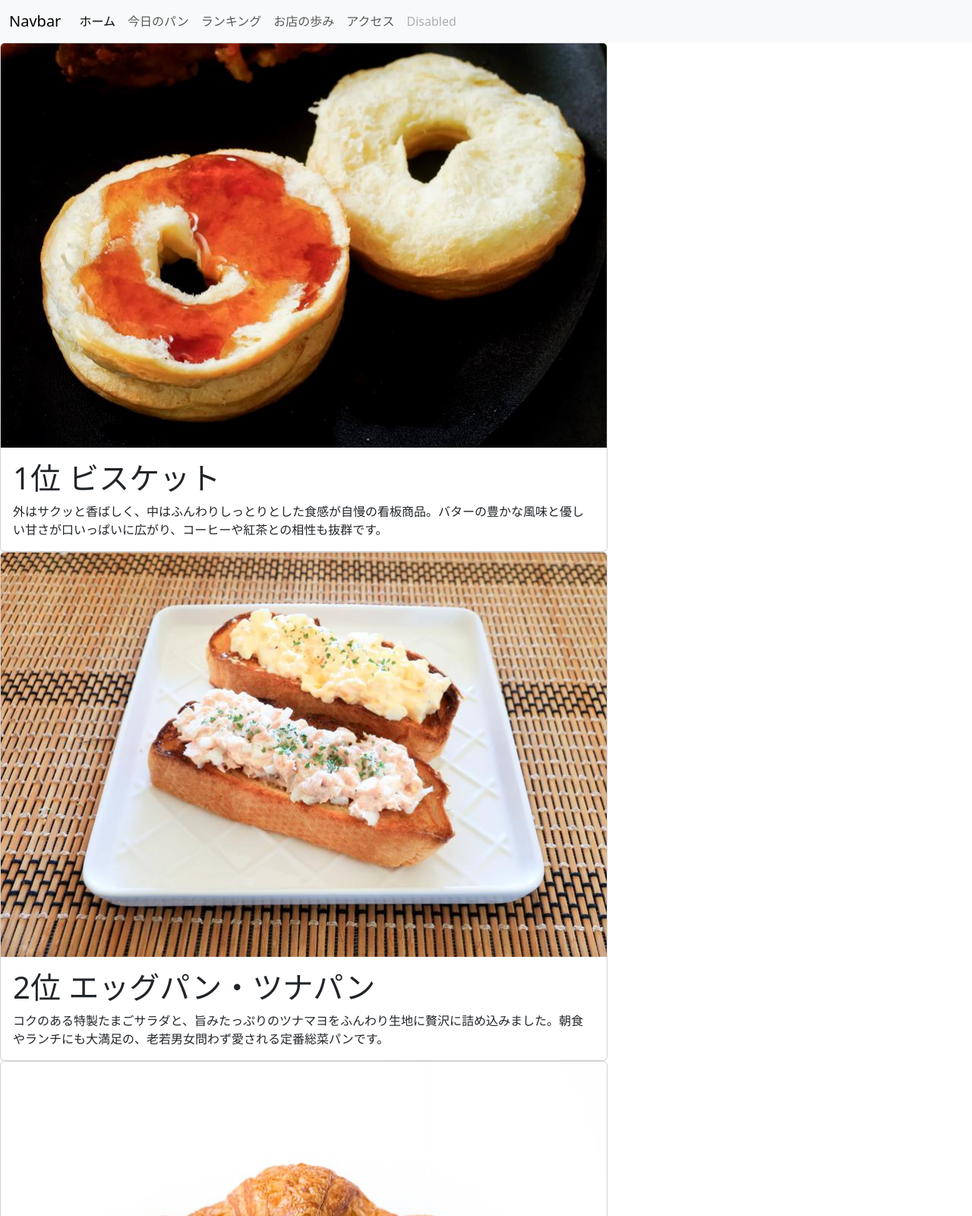
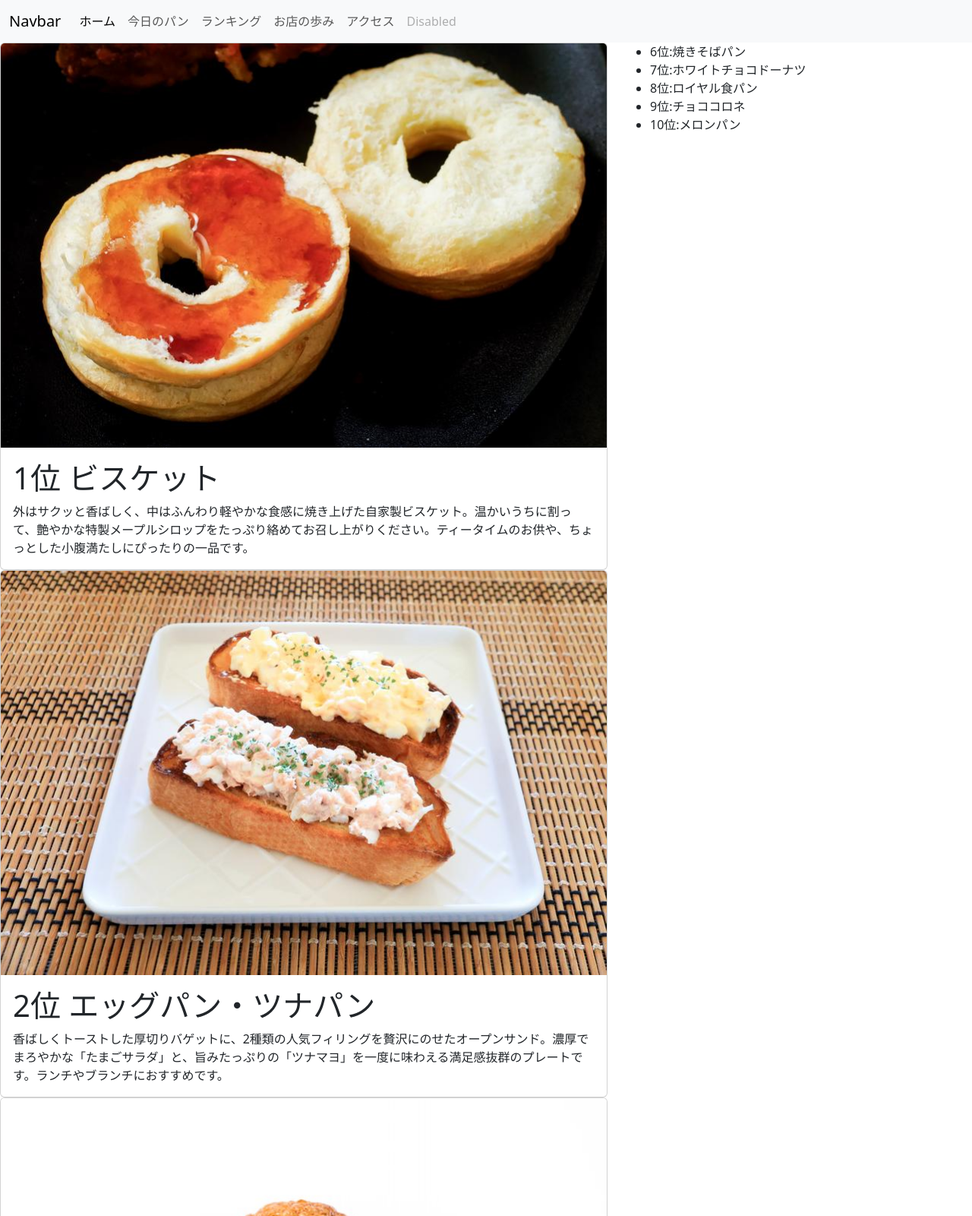
Before and after one commit to kendousys25-wq/team-bread, a plain HTML site: page ranking.html in a window 1280 px wide. Shown: the top 1600 px of the page at 76% size. Drawn offline with nearby package versions, Linux system fonts and the light colour scheme.

Commit message:
pタグの文言変更、6位から10位追加。

```diff
--- a/ranking.html
+++ b/ranking.html
@@ -40,11 +40,13 @@
         </nav>
     </div>
     <main>
+        <div class="row">
+            <div class="col">
                 <div class="card" style="width: 50rem;">
                     <img src="image/Biscuit.jpg" class="card-img-top" alt="">
                     <div class="card-body">
                         <h1 class="card-text">1位 ビスケット</h1>
-                <p class="card-text">外はサクッと香ばしく、中はふんわりしっとりとした食感が自慢の看板商品。バターの豊かな風味と優しい甘さが口いっぱいに広がり、コーヒーや紅茶との相性も抜群です。</p>
+                        <p class="card-text">外はサクッと香ばしく、中はふんわり軽やかな食感に焼き上げた自家製ビスケット。温かいうちに割って、艶やかな特製メープルシロップをたっぷり絡めてお召し上がりください。ティータイムのお供や、ちょっとした小腹満たしにぴったりの一品です。</p>
                     </div>
                 </div>
 
@@ -52,7 +54,7 @@
                     <img src="image/eggtsuna.jpg" class="card-img-top" alt="">
                     <div class="card-body">
                         <h1 class="card-text">2位 エッグパン・ツナパン</h1>
-                <p class="card-text">コクのある特製たまごサラダと、旨みたっぷりのツナマヨをふんわり生地に贅沢に詰め込みました。朝食やランチにも大満足の、老若男女問わず愛される定番総菜パンです。</p>
+                        <p class="card-text">香ばしくトーストした厚切りバゲットに、2種類の人気フィリングを贅沢にのせたオープンサンド。濃厚でまろやかな「たまごサラダ」と、旨みたっぷりの「ツナマヨ」を一度に味わえる満足感抜群のプレートです。ランチやブランチにおすすめです。</p>
                     </div>
                 </div>
 
@@ -60,7 +62,7 @@
                     <img src="image/croissant.jpg" class="card-img-top" alt="">
                     <div class="card-body">
                         <h1 class="card-text">3位 クロワッサン</h1>
-                <p class="card-text">発酵バターを何層にも丁寧に折り込み、高温で一気に焼き上げました。パリッと軽やかな食感と、噛むほどに広がる芳醇なバターの香りをお楽しみいただける一品です。</p>
+                        <p class="card-text">幾重にも重なった繊細な層と、黄金色の焼き目が美しい自慢のクロワッサン。ひと口頬張れば、サクサクと心地よい音とともに豊かなバターの香りが口いっぱいに広がります。朝のコーヒーと合わせて、至福のひとときをお楽しみください。</p>
                     </div>
                 </div>
 
@@ -68,7 +70,7 @@
                     <img src="image/Hotsand.jpg" class="card-img-top" alt="">
                     <div class="card-body">
                         <h1 class="card-text">4位 ホットサンド</h1>
-                <p class="card-text">香ばしくトーストした食パンに、とろーりチーズとジューシーな具材をたっぷりサンドしました。焼きたてのカリッとした歯ざわりと、あつあつの具材が食欲をそそります。</p>
+                        <p class="card-text">こんがり美しい焼き目をつけたサクサクのトーストに、みずみずしいトマトとシャキシャキのレタスをサンドしました。温かいパンの香ばしさと新鮮野菜の爽やかな味わいが絶妙にマッチする、軽やかでありながら食べ応えのある一品です。焼きたてのカリッとした歯ざわりと、あつあつの具材が食欲をそそります。</p>
                     </div>
                 </div>
 
@@ -76,7 +78,21 @@
                     <img src="image/france.jpg" class="card-img-top" alt="">
                     <div class="card-body">
                         <h1 class="card-text">5位 フランスパン</h1>
-                <p class="card-text">厳選した小麦の香りと甘みを最大限に引き出した本格派。パリッと香ばしいクラスト（皮）と、もっちりみずみずしい中身は、そのままでもお料理と合わせても絶品です。</p>
+                        <p class="card-text">美しいクープ（切れ目）とパリッとした香ばしいクラスト（皮）が特徴の本格バゲット。中はもっちりとしており、噛むほどに小麦本来の甘みと風味が引き立ちます。そのままスライスして食事のお供にするのはもちろん、お好みの具材を挟んでサンドイッチにするのもおすすめです。</p>
+                    </div>
+                </div>
+            </div>
+
+
+
+            <div class="col">
+                <ul>
+                    <li>6位:焼きそばパン</li>
+                    <li>7位:ホワイトチョコドーナツ</li>
+                    <li>8位:ロイヤル食パン</li>
+                    <li>9位:チョココロネ</li>
+                    <li>10位:メロンパン</li>
+                </ul>
             </div>
         </div>
 
```
Lines whose indentation alone changed are shown as unchanged.
